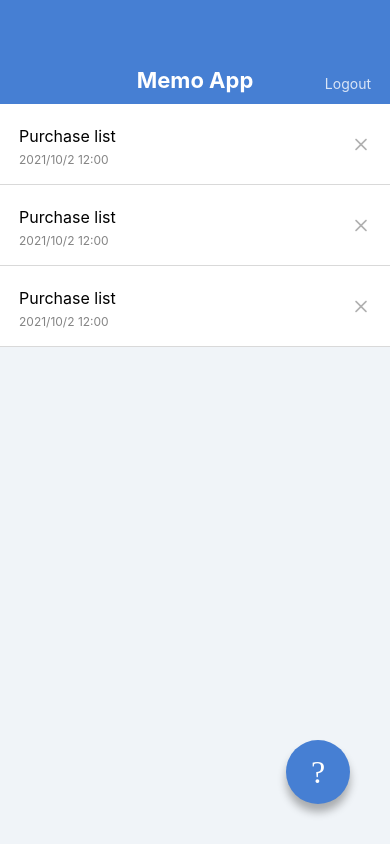
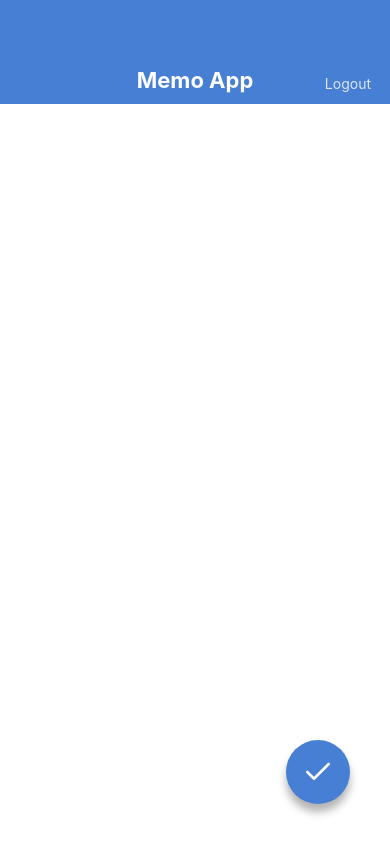
Before and after one commit to ffhiroto/MemoApp, a React Native app: screen / in a window 390 px wide. Built offline with nearby package versions, Linux system fonts and the light colour scheme.

Commit message:
add 2 screene

```diff
--- a/App.jsx
+++ b/App.jsx
@@ -1,9 +1,10 @@
-import { StatusBar } from "expo-status-bar";
 import React from "react";
 
-import MemoListScreen from "./src/screens/MemoListScreen";
-import MemoDetailScreen from "./src/screens/MemoDetailScreen";
+// import MemoListScreen from "./src/screens/MemoListScreen";
+// import MemoDetailScreen from "./src/screens/MemoDetailScreen";
+// import MemoEditScreen from "./src/screens/MemoEditScreen";
+import MemoCreateScreen from "./src/screens/MemoCreateScreen";
 
 export default function App() {
-  return <MemoListScreen />;
+  return <MemoCreateScreen />;
 }
--- a/babel.config.js
+++ b/babel.config.js
@@ -1,4 +1,4 @@
-module.exports = function(api) {
+module.exports = function (api) {
   api.cache(true);
   return {
     presets: ['babel-preset-expo'],
--- a/src/components/CircleButton.jsx
+++ b/src/components/CircleButton.jsx
@@ -1,5 +1,5 @@
 import React from "react";
-import { View, Text, StyleSheet } from "react-native";
+import { View, StyleSheet } from "react-native";
 import { string, shape } from "prop-types";
 import { Feather } from "@expo/vector-icons";
 
--- a/src/components/MemoList.jsx
+++ b/src/components/MemoList.jsx
@@ -1,3 +1,4 @@
+/* eslint-disable quotes */
 import React from "react";
 import { View, Text, StyleSheet } from "react-native";
 import { Feather } from "@expo/vector-icons";
--- /dev/null
+++ b/src/screens/MemoCreateScreen.jsx
@@ -0,0 +1,34 @@
+import React from "react";
+import { View, StyleSheet, KeyboardAvoidingView, TextInput } from "react-native";
+
+import AppBar from "../components/AppBar";
+import CircleButton from "../components/CircleButton";
+
+export default function MemoCreateScreen() {
+  return (
+    <KeyboardAvoidingView style={styles.container} behavior="height">
+      <AppBar />
+      <View style={styles.inputContainer}>
+        <TextInput value="" multiline style={styles.input} />
+      </View>
+      <CircleButton name="check" />
+    </KeyboardAvoidingView>
+  );
+}
+
+const styles = StyleSheet.create({
+  container: {
+    flex: 1,
+  },
+  inputContainer: {
+    paddingHorizontal: 27,
+    paddingVertical: 37,
+    flex: 1,
+  },
+  input: {
+    textAlignVertical: "top",
+    flex: 1,
+    fontSize: 16,
+    lineHeight: 24,
+  },
+});
--- /dev/null
+++ b/src/screens/MemoEditScreen.jsx
@@ -0,0 +1,34 @@
+import React from "react";
+import { View, TextInput, StyleSheet, KeyboardAvoidingView } from "react-native";
+
+import AppBar from "../components/AppBar";
+import CircleButton from "../components/CircleButton";
+
+export default function MemoEditScreen() {
+  return (
+    <KeyboardAvoidingView style={styles.container} behavior="height">
+      <AppBar />
+      <View style={styles.inputContainer}>
+        <TextInput value="Purchase list" multiline style={styles.input} />
+      </View>
+      <CircleButton name="check" />
+    </KeyboardAvoidingView>
+  );
+}
+
+const styles = StyleSheet.create({
+  container: {
+    flex: 1,
+  },
+  inputContainer: {
+    paddingHorizontal: 27,
+    paddingVertical: 37,
+    flex: 1,
+  },
+  input: {
+    textAlignVertical: "top",
+    flex: 1,
+    fontSize: 16,
+    lineHeight: 24,
+  },
+});
```
